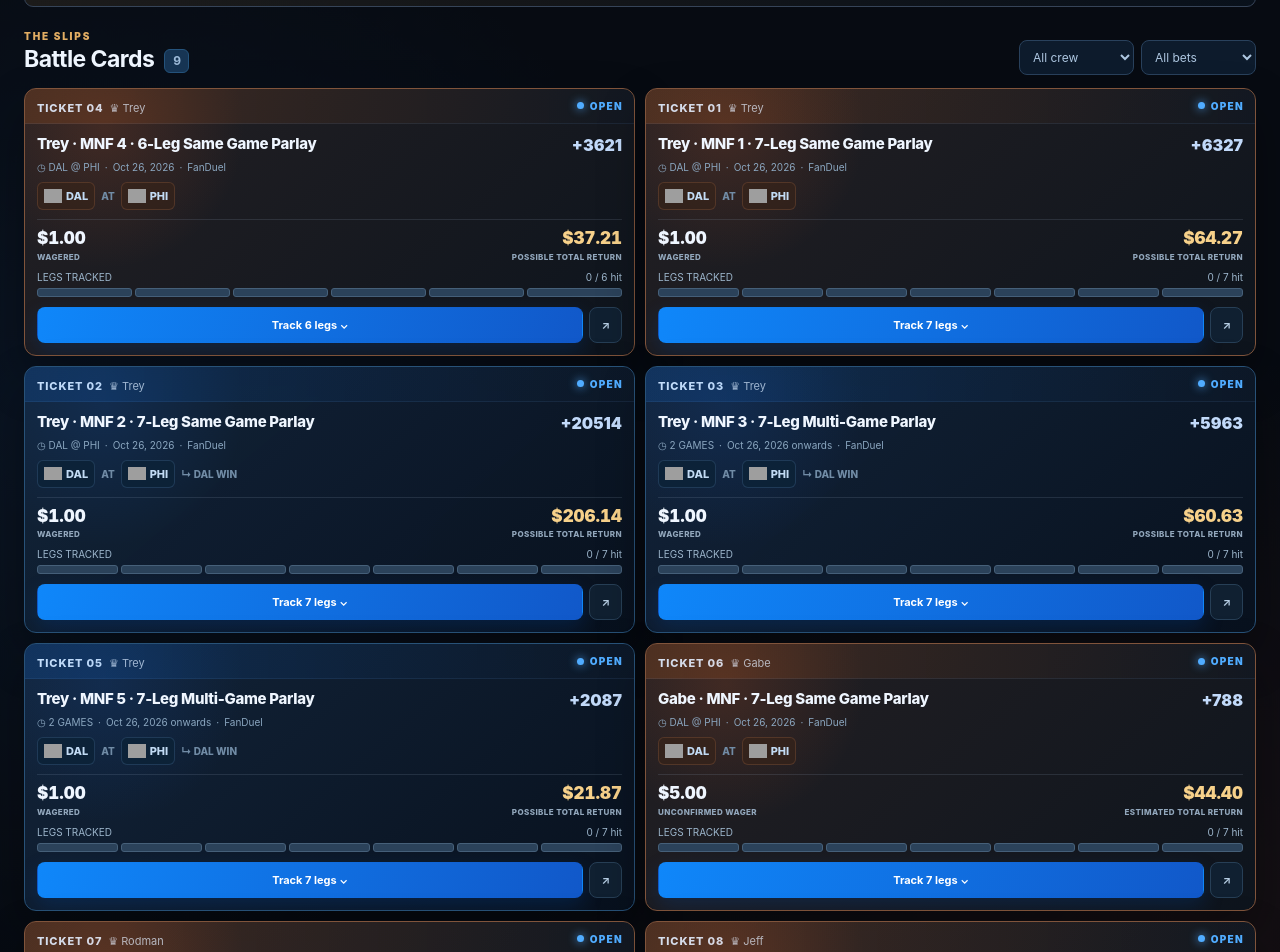
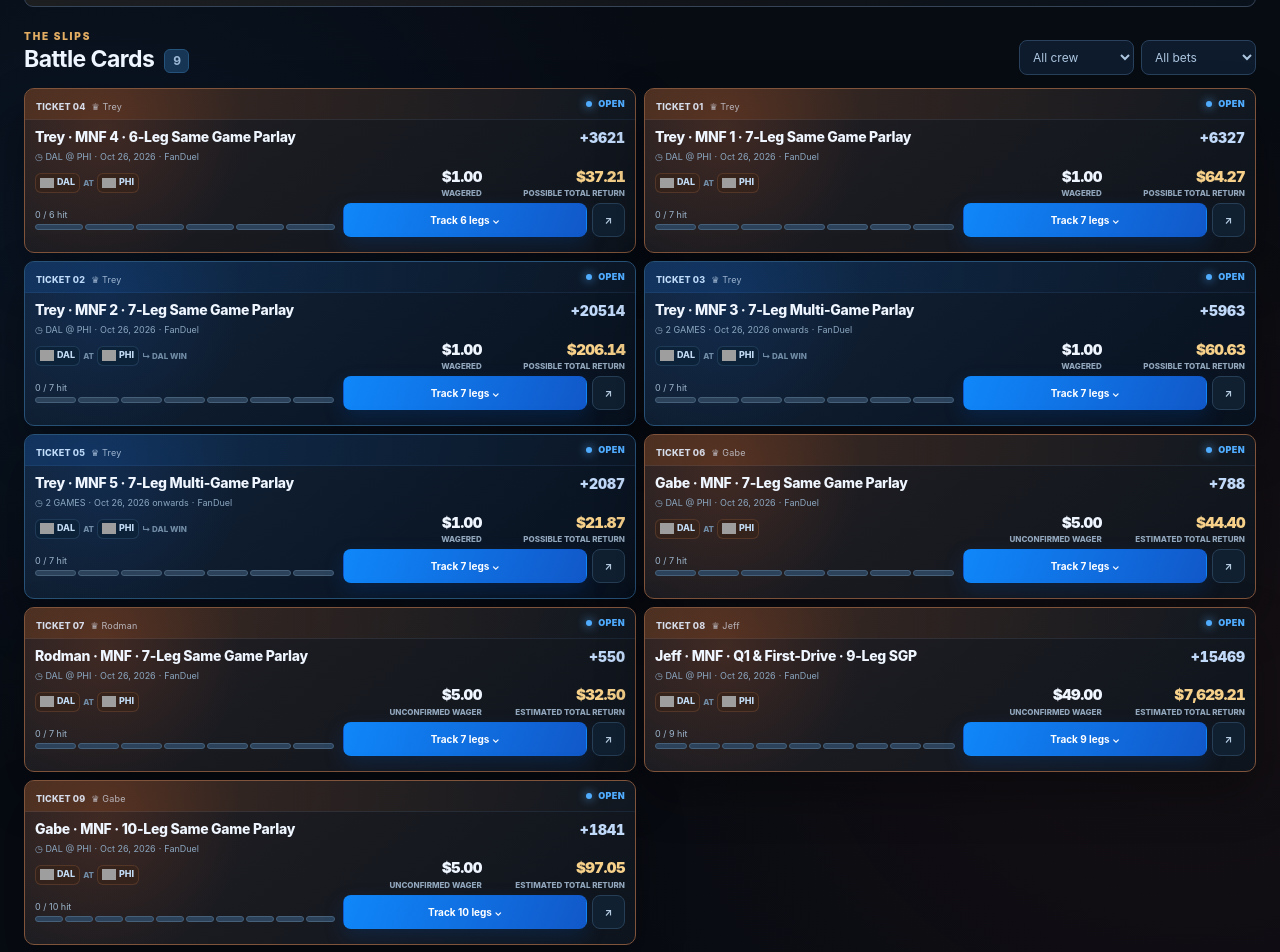
Before and after one commit to Mrmlttens/the-oddsfathers, a website: page index.html in a window 1280 px wide. Shown: the part 821-1773 px from the top of the page. Drawn offline with Linux system fonts and the light colour scheme; no server answers; grey boxes are pictures that could not be loaded.

Commit message:
Make War Room tickets true four-row micro cards while retaining all fields

```diff
--- a/enhancements.css
+++ b/enhancements.css
@@ -163,3 +163,56 @@
 @media(prefers-reduced-motion:reduce){
  .holo-stage::before{transition:none}
 }
+
+
+/* Micro ticket cards: all data/controls remain visible, with information aligned on four rows. */
+.shell[data-view="dashboard"] .ticket-grid{gap:8px}
+.shell[data-view="dashboard"] .ticket{border-radius:10px}
+.shell[data-view="dashboard"] .ticket-top{padding:5px 10px 5px 11px;min-height:28px}
+.shell[data-view="dashboard"] .ticket-no,.shell[data-view="dashboard"] .ticket-owner{font-size:9px;letter-spacing:.02em}
+.shell[data-view="dashboard"] .statuspill{font-size:9px;letter-spacing:.04em}
+.shell[data-view="dashboard"] .statuspill::before{width:6px;height:6px}
+.shell[data-view="dashboard"] .ticket-content{
+ display:grid;grid-template-columns:minmax(0,1fr) minmax(152px,.94fr);
+ grid-template-areas:"title title" "matchup matchup" "teams finance" "progress actions" "legs legs";
+ column-gap:9px;row-gap:5px;padding:9px 10px 10px;
+}
+.shell[data-view="dashboard"] .ticket-title{grid-area:title;align-items:center;gap:8px}
+.shell[data-view="dashboard"] .ticket-title h4{font-size:14px;line-height:1.15}
+.shell[data-view="dashboard"] .ticket-odds{font-size:14px;font-variant-numeric:tabular-nums}
+.shell[data-view="dashboard"] .matchup{grid-area:matchup;font-size:9px;margin:0;line-height:1.3;gap:3px;min-width:0;overflow-wrap:anywhere}
+.shell[data-view="dashboard"] .teamchips{grid-area:teams;gap:3px;align-self:center;min-width:0;min-height:0;margin:0;line-height:1;flex-wrap:wrap}
+.shell[data-view="dashboard"] .teamchip{font-size:9px;gap:3px;padding:2px 4px;line-height:1.2}
+.shell[data-view="dashboard"] .teamchip img{height:14px;width:14px}
+.shell[data-view="dashboard"] .vs{font-size:8px}
+.shell[data-view="dashboard"] .ticket-bottom{
+ grid-area:finance;align-self:center;display:grid;
+ grid-template-columns:repeat(2,minmax(0,1fr));gap:5px;
+ align-items:start;padding:0;border:0;text-align:right;
+}
+.shell[data-view="dashboard"] .ticket-bottom>div{min-width:0}
+.shell[data-view="dashboard"] .ticket-bottom .dollars{font-size:15px;white-space:nowrap;letter-spacing:-.04em}
+.shell[data-view="dashboard"] .ticket-bottom .micro{font-size:8px;line-height:1.25;letter-spacing:0;margin-top:3px;overflow-wrap:anywhere}
+.shell[data-view="dashboard"] .payoutval{text-align:right}
+.shell[data-view="dashboard"] .progressbox{grid-area:progress;align-self:center;min-width:0;margin:0}
+.shell[data-view="dashboard"] .progressrow{font-size:9px;gap:4px;margin-bottom:4px;align-items:center}
+.shell[data-view="dashboard"] .progressrow span:first-child{display:none}
+.shell[data-view="dashboard"] .progressdots{gap:2px;max-width:100%;min-width:0}
+.shell[data-view="dashboard"] .p-dot{width:5px;height:6px;min-width:0;flex:1 1 0}
+.shell[data-view="dashboard"] .ticket-buttons{grid-area:actions;align-items:stretch;justify-content:flex-end;margin:0;gap:5px;min-width:0}
+.shell[data-view="dashboard"] .ticket-buttons .btn{padding:7px 8px;min-height:34px;font-size:10px;min-width:0}
+.shell[data-view="dashboard"] .ticket-buttons .smallicon{min-width:33px;flex:0 0 33px;padding:6px}
+.shell[data-view="dashboard"] .ticket-content>.legs{grid-area:legs;margin-top:3px;padding-top:10px}
+@media(max-width:380px){
+ .shell[data-view="dashboard"] .ticket-content{grid-template-columns:minmax(0,1fr) minmax(137px,.9fr);column-gap:6px;padding:8px}
+ .shell[data-view="dashboard"] .ticket-bottom .dollars{font-size:13px}
+ .shell[data-view="dashboard"] .ticket-title h4{font-size:13px}
+ .shell[data-view="dashboard"] .ticket-buttons .btn{font-size:9px;padding:6px 5px}
+}
+.king-experience .king-preview .king-meter-fill{
+ opacity:.79;
+ background:linear-gradient(90deg,#2760a7,#53a2c5 65%,#98bbb9);
+}
+.king-experience .king-preview .king-state{color:#a5dce7}
+.king-experience .king-preview .king-number{color:#b5dbe9}
+.king-experience .king-preview .king-number span{color:#98c3ce;font-size:9px}
```
